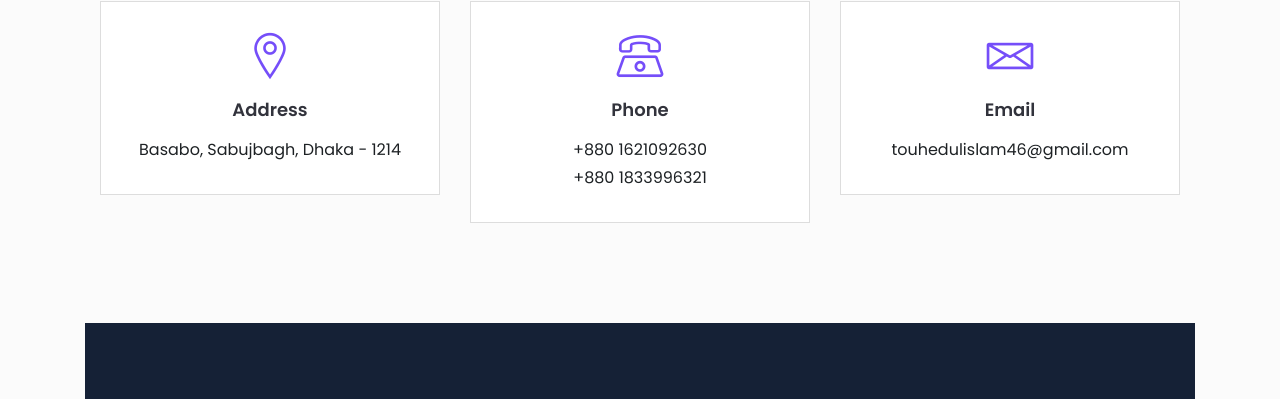
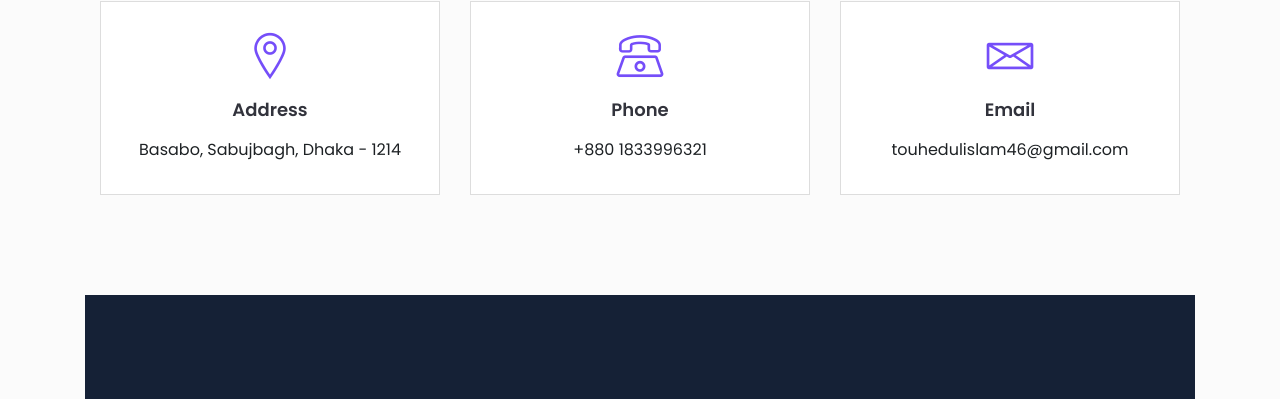
Before and after one commit to touhedul/portfolio, a plain HTML site: page index.html in a window 1280 px wide. Shown: the part 7638-8037 px from the top of the page. Drawn offline with Linux system fonts and the light colour scheme; files whose address does not match are found by name.

Commit message:
Update index.html

```diff
--- a/index.html
+++ b/index.html
@@ -753,7 +753,6 @@
                             </div>
                             <div class="contact-content">
                                 <h6 class="contact-title">Phone</h6>
-                                <p style="color: #1d2124">+880 1621092630</p>
                                 <p style="color: #1d2124">+880 1833996321</p>
                             </div>
                         </div> <!-- contact box -->
```
